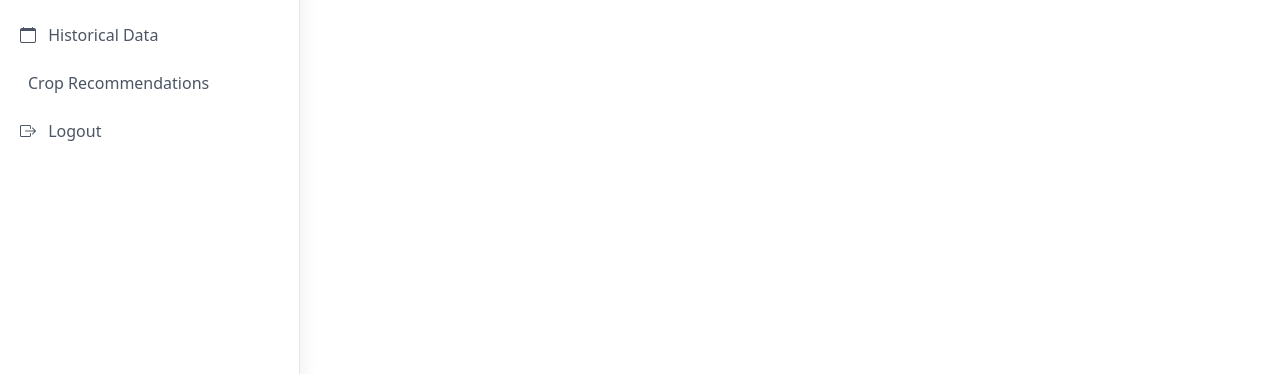
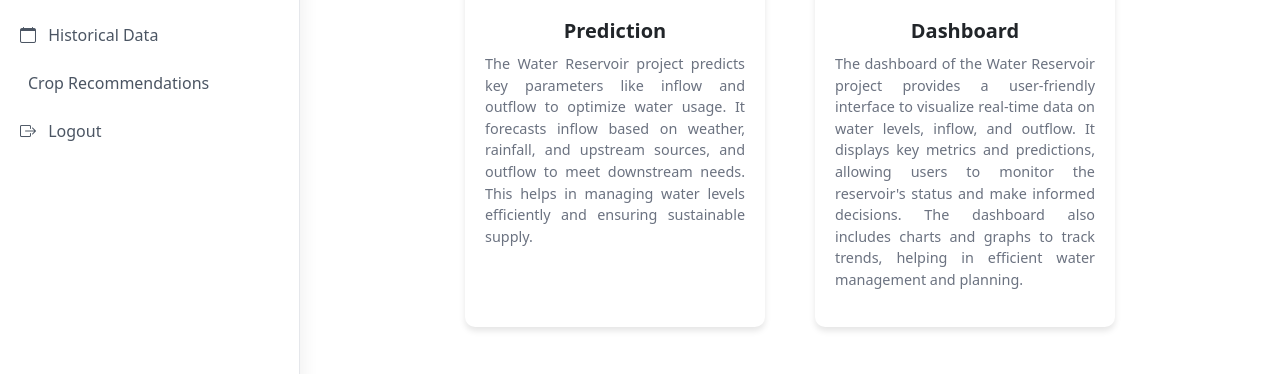
Before and after one commit to harshada2907/majorproject_forked, a Django app: page /base/ in a window 1280 px wide. Shown: the part 301-675 px from the top of the page. Run offline with Django 5.2, Linux system fonts and the light colour scheme.

Commit message:
card addition

```diff
--- a/main project/p1_project/p1app/templates/base.html
+++ b/main project/p1_project/p1app/templates/base.html
@@ -14,6 +14,7 @@
         .main-content {
             flex: 1;
             padding: 20px;
+            margin-left: 300px;
             transition: margin-left 0.3s;
         }
 
@@ -93,6 +94,76 @@
                 left: 20px;
             }
         }
+
+        .card-container {
+            display: flex;
+            flex-wrap: wrap;
+            gap: 50px;
+            justify-content: center;
+            padding-top: 20px;
+            margin-top:60px;
+        }
+
+        .custom-card {
+            background: white;
+            border: none;
+            border-radius: 10px;
+            overflow: hidden;
+            box-shadow: 0 4px 6px rgba(0, 0, 0, 0.1);
+            transition: transform 0.3s, box-shadow 0.3s;
+            width: 300px;
+        }
+
+        .custom-card:hover {
+            transform: translateY(-10px);
+            box-shadow: 0 6px 15px rgba(0, 0, 0, 0.2);
+        }
+
+        .custom-card img {
+            width: 100%;
+            height: 200px;
+            object-fit: cover;
+            transition: transform 0.3s;
+        }
+
+        .custom-card:hover img {
+            transform: scale(1.1);
+        }
+
+        .custom-card .card-body {
+            padding: 20px;
+            text-align: center;
+        }
+
+        .custom-card h5 {
+            margin-bottom: 10px;
+            font-size: 1.25rem;
+            font-weight: bold;
+        }
+
+        .custom-card p {
+            font-size: 0.9rem;
+            color: #6b7280;
+        }
+
+        .fade-in {
+            animation: fadeIn 1s ease-in;
+        }
+
+        @keyframes fadeIn {
+            from {
+                opacity: 0;
+                transform: translateY(20px);
+            }
+            to {
+                opacity: 1;
+                transform: translateY(0);
+            }
+        }
+        .justified-text{
+            text-align:justify;
+        }
+
     </style>
 </head>
 <body>
@@ -152,10 +223,35 @@
 
         <!-- Main Content -->
         <div class="main-content">
+            <button class="btn btn-primary toggle-btn" onclick="toggleSidebar()" id="hamburger-btn">
+                <i class="bi bi-list"></i>
+            </button>
 
-            <button class="btn btn-primary toggle-btn" onclick="toggleSidebar()" id="hamburger-btn">
-    <i class="bi bi-list"></i> <!-- Bootstrap icon for three lines -->
-</button>
+            <!-- Card Section -->
+            <div class="card-container">
+                <div class="custom-card fade-in">
+                    <img src="https://ideogram.ai/assets/image/lossless/response/Mmql6-apR1CoiKk0lPwAjQ" alt="Placeholder Image">
+                    <div class="card-body">
+                        <h5>Prediction</h5>
+                        <p class="justified-text">The Water Reservoir project predicts key parameters like inflow and outflow to optimize water usage. It forecasts inflow based on weather, rainfall, and upstream sources, and outflow to meet downstream needs. This helps in managing water levels efficiently and ensuring sustainable supply.</p>
+                    </div>
+                </div>
+                <div class="custom-card fade-in">
+                    <img src="https://ideogram.ai/assets/progressive-image/balanced/response/Hnbi7n4ZRg-KxGMv1yheHQ" alt="Placeholder Image">
+                    <div class="card-body">
+                        <h5>Dashboard</h5>
+                        <p class="justified-text">The dashboard of the Water Reservoir project provides a user-friendly interface to visualize real-time data on water levels, inflow, and outflow. It displays key metrics and predictions, allowing users to monitor the reservoir's status and make informed decisions. The dashboard also includes charts and graphs to track trends, helping in efficient water management and planning.</p>
+                    </div>
+                </div>
+                <div class="custom-card fade-in">
+                    <img src="https://ideogram.ai/assets/image/lossless/response/JbSZjfVQTxyrWH2hXxMgQA" alt="Placeholder Image">
+                    <div class="card-body">
+                        <h5>Crop Prediction and Hydropower Generation</h5>
+                        <p class="justified-text">The project also includes hydropower generation prediction, where models forecast the potential electricity output based on water levels and flow rates. By analyzing inflow and outflow data, it predicts how much energy can be generated at different times. Additionally, crop yield prediction is integrated, using water availability data to forecast agricultural productivity, helping farmers plan irrigation and optimize crop production based on expected water resources.</p>
+                    </div>
+                </div>
+            </div>
+        </div>
     </div>
 
     <script>
@@ -166,6 +262,5 @@
             toggleBtn.classList.toggle('collapsed');
         }
     </script>
-
 </body>
 </html>
```
Also changed, not shown: README.md (deleted). Lines whose indentation alone changed are shown as unchanged.
